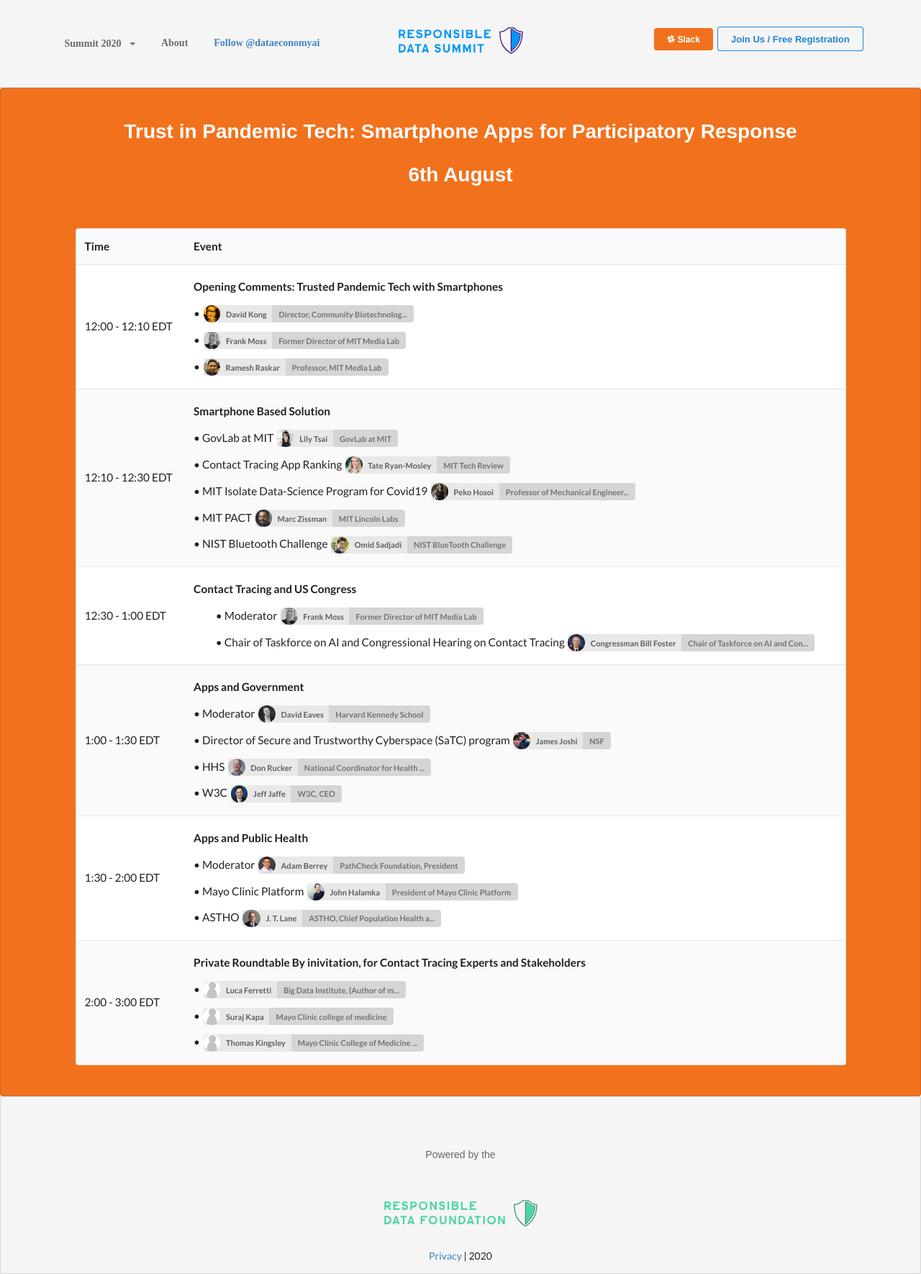
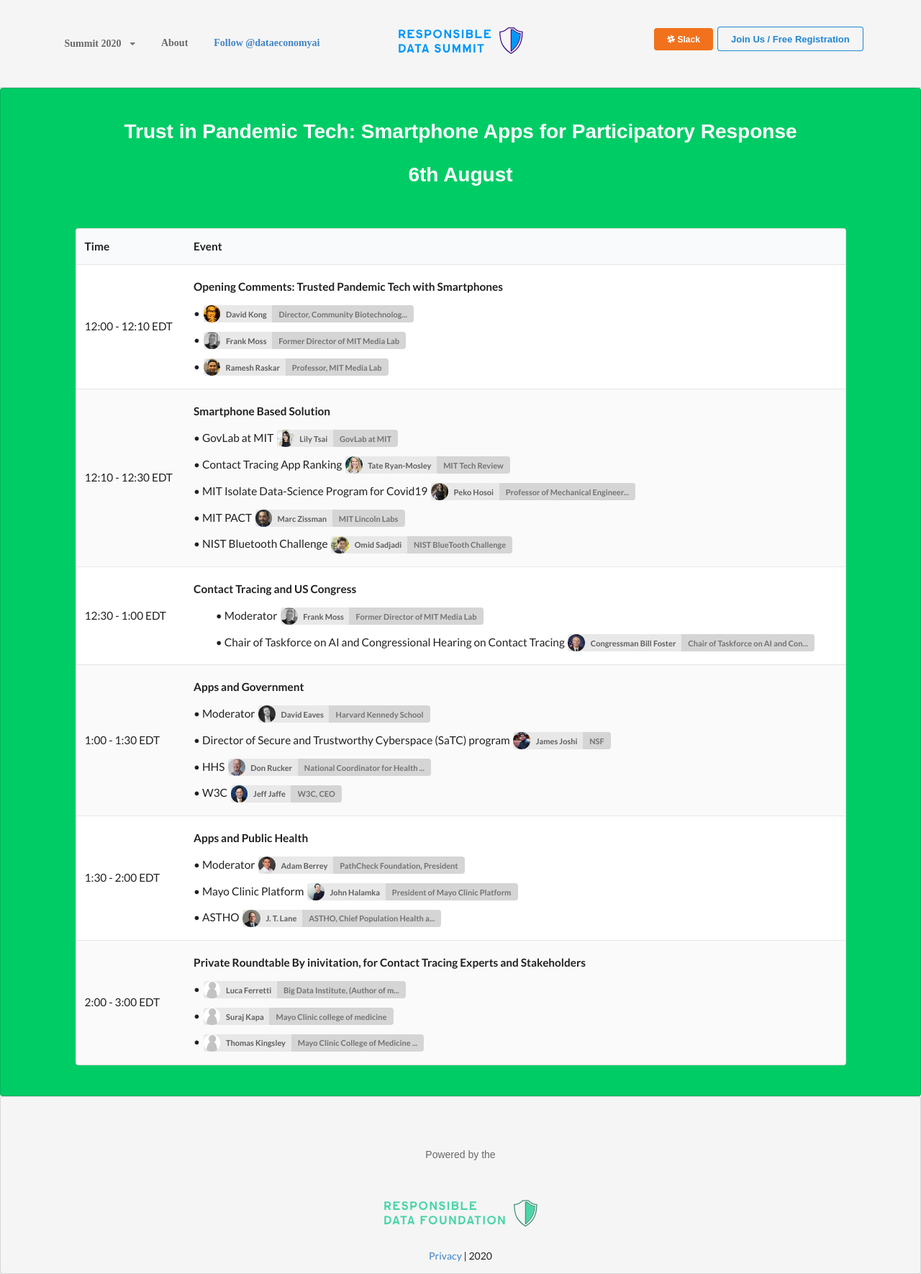
Before and after one commit to responsible-data-summit/events, a Jekyll site: the page built from agenda-0806.html, in a window 1280 px wide. Shown: the whole page at 72% size. Built offline with Jekyll 4.4.1, drawn with Linux system fonts in a browser that asks for light colours; some web fonts are replaced; comment, search, counter and statistics services are not loaded.

Commit message:
change color

```diff
--- a/agenda-0806.html
+++ b/agenda-0806.html
@@ -3,7 +3,7 @@
 title: Agenda
 ---
 
-<section id="a0728" class="ui segment center aligned" style="background-color: rgba(242, 113, 28, 1);">
+<section id="a0728" class="ui segment center aligned" style="background-color: rgb(0, 204, 102, 1);">
     <div class="ui container center aligned agenda">
         <h1> Trust in Pandemic Tech: Smartphone Apps for Participatory Response</h1>
         <h1> 6th August </h1>
```
